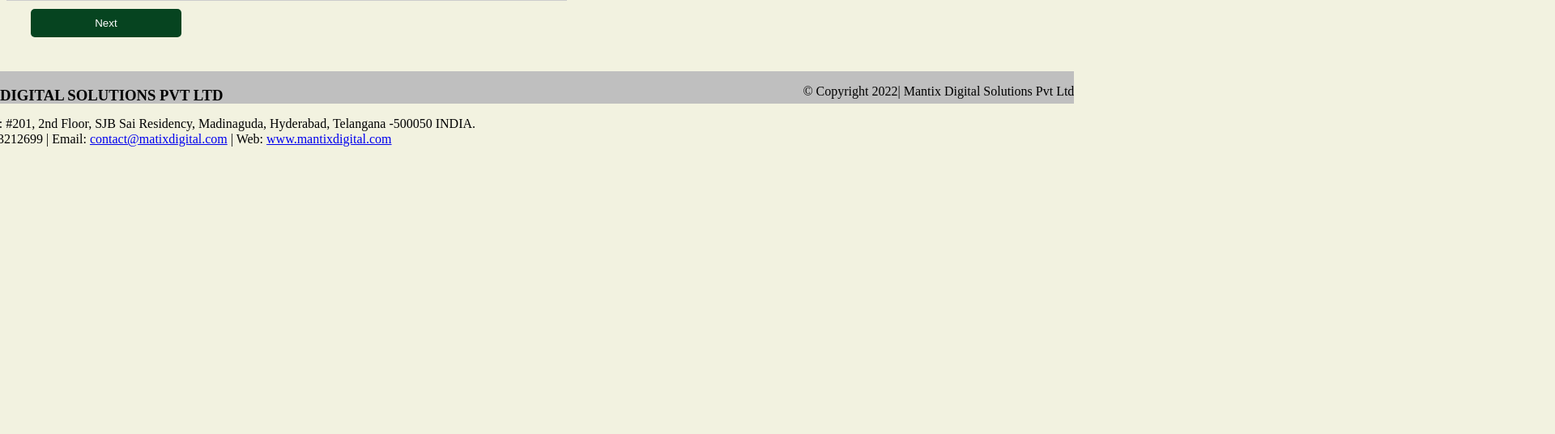
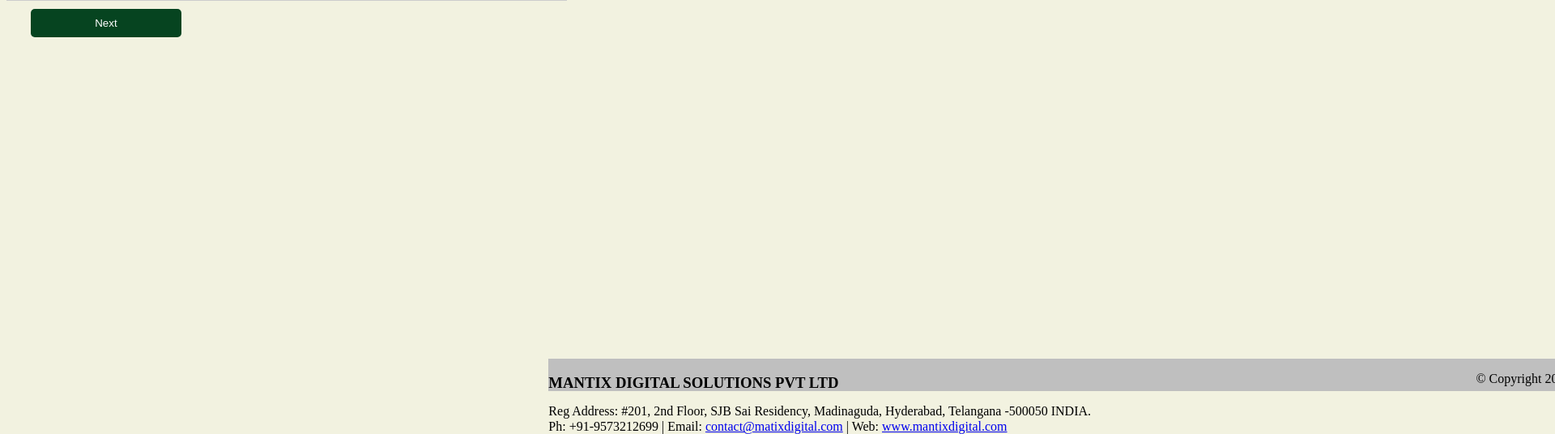
Before and after one commit to mantix2023/Industry4.0-Readiness-Assessment_code, a website: page page4.html in a window 1280 px wide. Shown: the part 975-1511 px from the top of the page at 81% size, 1920 px wide, since content can reach past the window. Before the commit the page ends 1156 px from the top, so only its background shows below. Drawn offline with nearby package versions, Linux system fonts and the light colour scheme.

Commit message:
Update page4.html

```diff
--- a/page4.html
+++ b/page4.html
@@ -828,14 +828,12 @@
 
 
             </div>
-            <footer id="footer" style="margin-left: -740px; margin-top: -150px; margin-bottom: -90px;">
+        <footer id="footer" style="transform: translateY(80px); width: 1480px; margin-left: 20px; margin-bottom: 90px;">
             <div style="display: flex; justify-content: space-between; height: 40px; background-color: #bfbfbf;"><h3>MANTIX DIGITAL SOLUTIONS PVT LTD </h3>
                 <p>© Copyright 2022| Mantix Digital Solutions Pvt Ltd</p>
             </div>
             <p>Reg Address: #201, 2nd Floor, SJB Sai Residency, Madinaguda, Hyderabad, Telangana -500050 INDIA.</p>
-                <!-- <div style="display: flex; text-align: ;"> -->
                 <p style="margin-top: -15px;">Ph: +91-9573212699 | <span>Email: </span><a href="contact@matixdigital.com"> contact@matixdigital.com</a> | <span> Web: </span><a href="www.mantixdigital.com">www.mantixdigital.com</a></p>
-                <!-- </div> -->
         </footer>
        </div>
 
```
Lines whose indentation alone changed are shown as unchanged.
